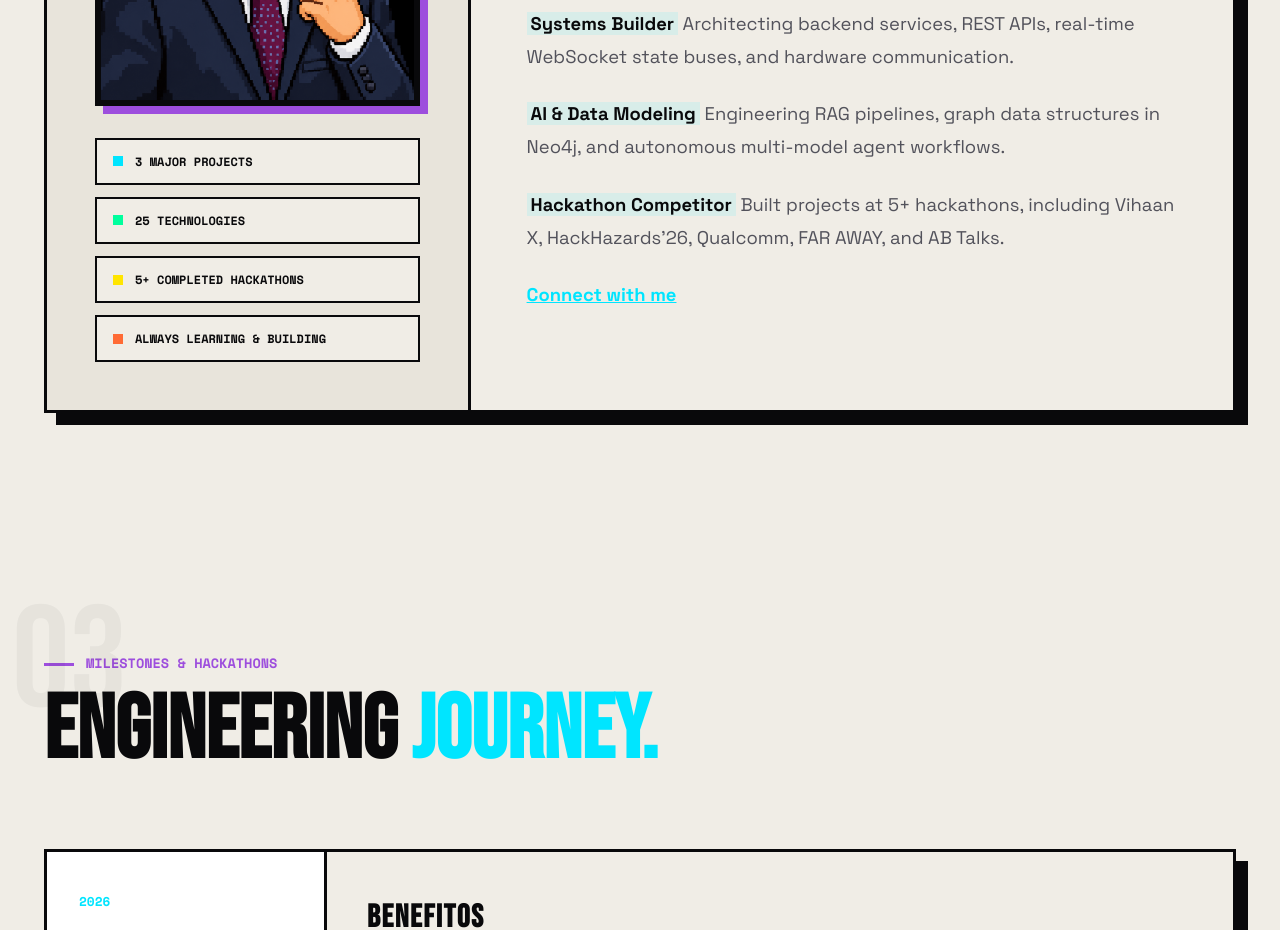
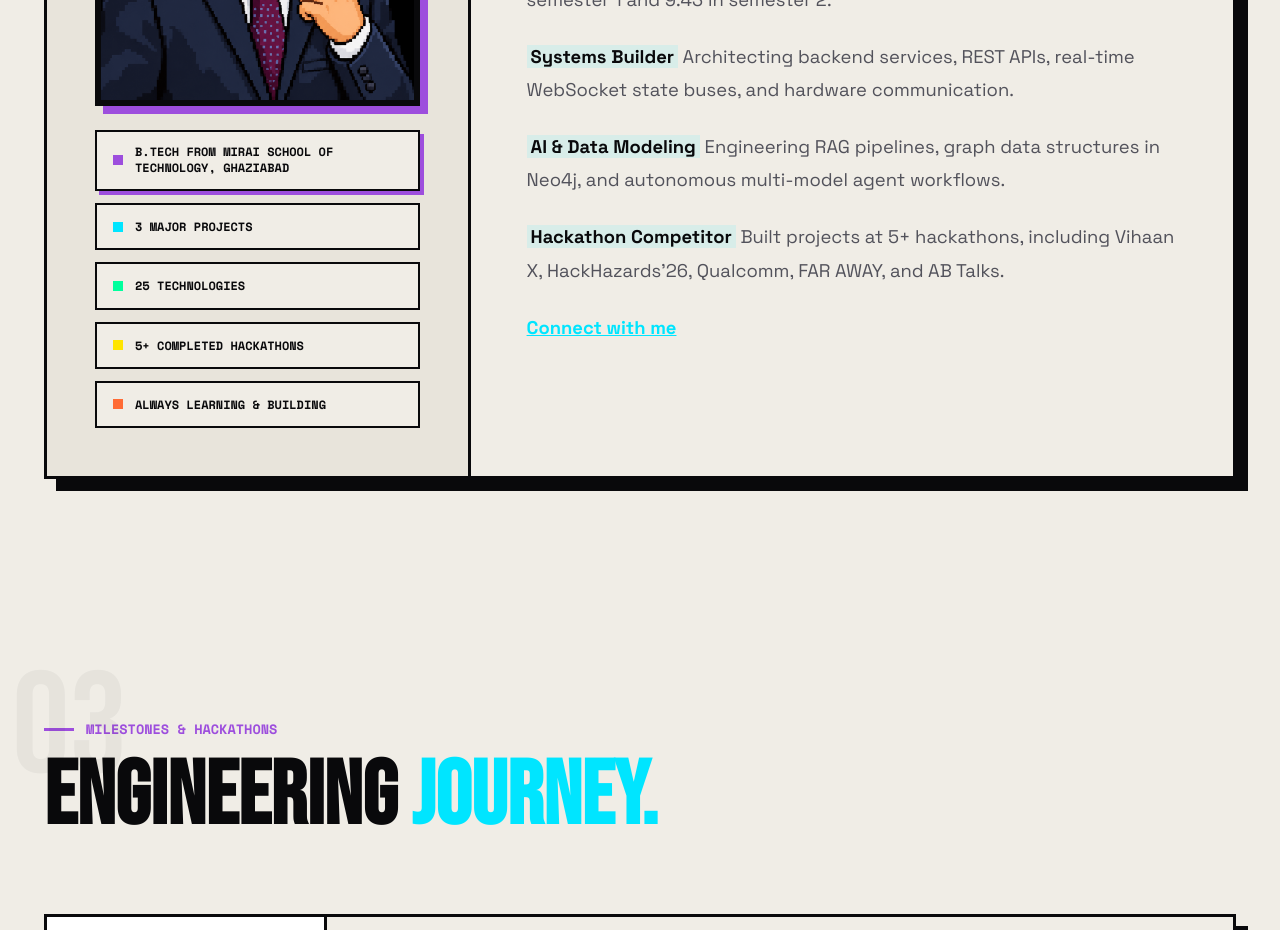
Before and after one commit to Divyanshgupta2580/Portfolio_Website, a React (Vite) app: page / in a window 1280 px wide. Shown: the part 1640-2570 px from the top of the page. Built offline with nearby package versions, Linux system fonts and the light colour scheme.

Commit message:
feat: add education badge box under about photo

```diff
--- a/src/components/About.tsx
+++ b/src/components/About.tsx
@@ -21,6 +21,10 @@ export function About({ onOpenDetails }: { onOpenDetails: (topic: AboutModalType
                 <img src={personal.portraitPath} alt={personal.name} className="about-photo"
                   width={personal.portraitSize.width} height={personal.portraitSize.height}
                   onError={() => setImageError(true)} />}
+            </div>
+            <div className="about-education-box" data-hover>
+              <div className="chip-dot" style={{ background: 'var(--purple)' }} />
+              <span>B.Tech from Mirai School of Technology, Ghaziabad</span>
             </div>
             <div className="about-chips">
               {personal.profileCards.map(({ id, value, label }, index) => (
--- a/src/styles/index.css
+++ b/src/styles/index.css
@@ -246,7 +246,35 @@ nav.hidden { transform: translateY(-100%); }
 .about-photo-frame .avatar-emoji { font-size: 5rem; animation: float 3s ease-in-out infinite; }
 @keyframes float { 0%,100% { transform: translateY(0); } 50% { transform: translateY(-10px); } }
 
-.about-chips { margin-top: 32px; display: flex; flex-direction: column; gap: 12px; }
+.about-education-box {
+  margin-top: 24px;
+  display: flex;
+  align-items: center;
+  gap: 12px;
+  padding: 12px 16px;
+  border: 2px solid var(--border-color);
+  background: var(--bg);
+  box-shadow: 4px 4px 0 var(--purple);
+  font-family: 'Space Mono', monospace;
+  font-size: 0.75rem;
+  font-weight: 700;
+  text-transform: uppercase;
+  color: var(--text);
+  line-height: 1.4;
+  transition: transform 0.2s, border-color 0.2s, box-shadow 0.2s;
+}
+.about-education-box:hover {
+  transform: translateX(8px);
+  border-color: var(--cyan);
+  box-shadow: 6px 6px 0 var(--cyan);
+}
+.about-education-box .chip-dot {
+  flex-shrink: 0;
+  width: 10px;
+  height: 10px;
+}
+
+.about-chips { margin-top: 12px; display: flex; flex-direction: column; gap: 12px; }
 .about-chip { display: flex; align-items: center; gap: 12px; padding: 12px 16px; border: 2px solid var(--border-color); background: var(--bg); font-family: 'Space Mono', monospace; font-size: 0.75rem; font-weight: 700; text-transform: uppercase; transition: transform 0.2s; }
 .about-chip:hover { transform: translateX(8px); border-color: var(--cyan); }
 .chip-dot { width: 10px; height: 10px; background: var(--cyan); }
```
